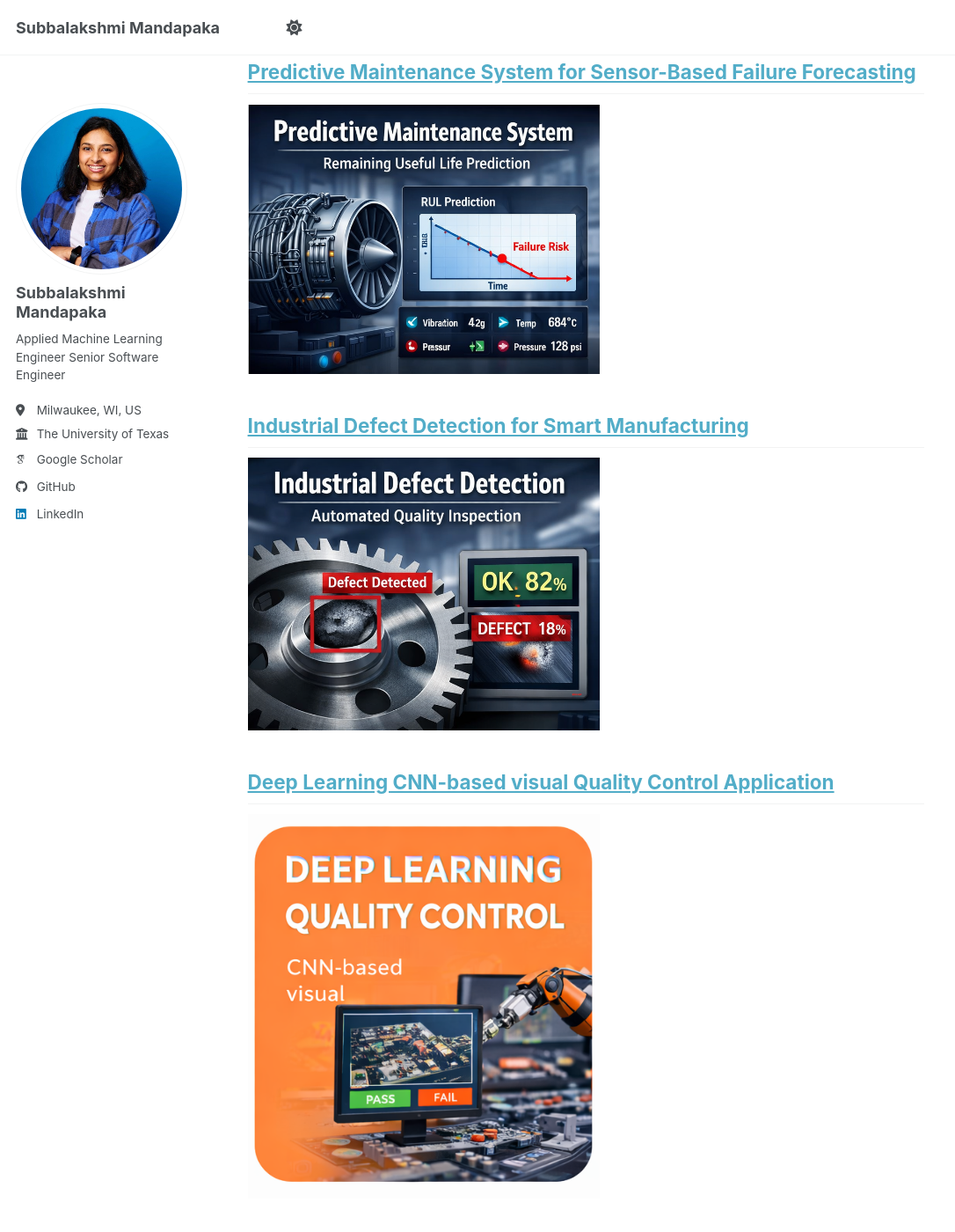
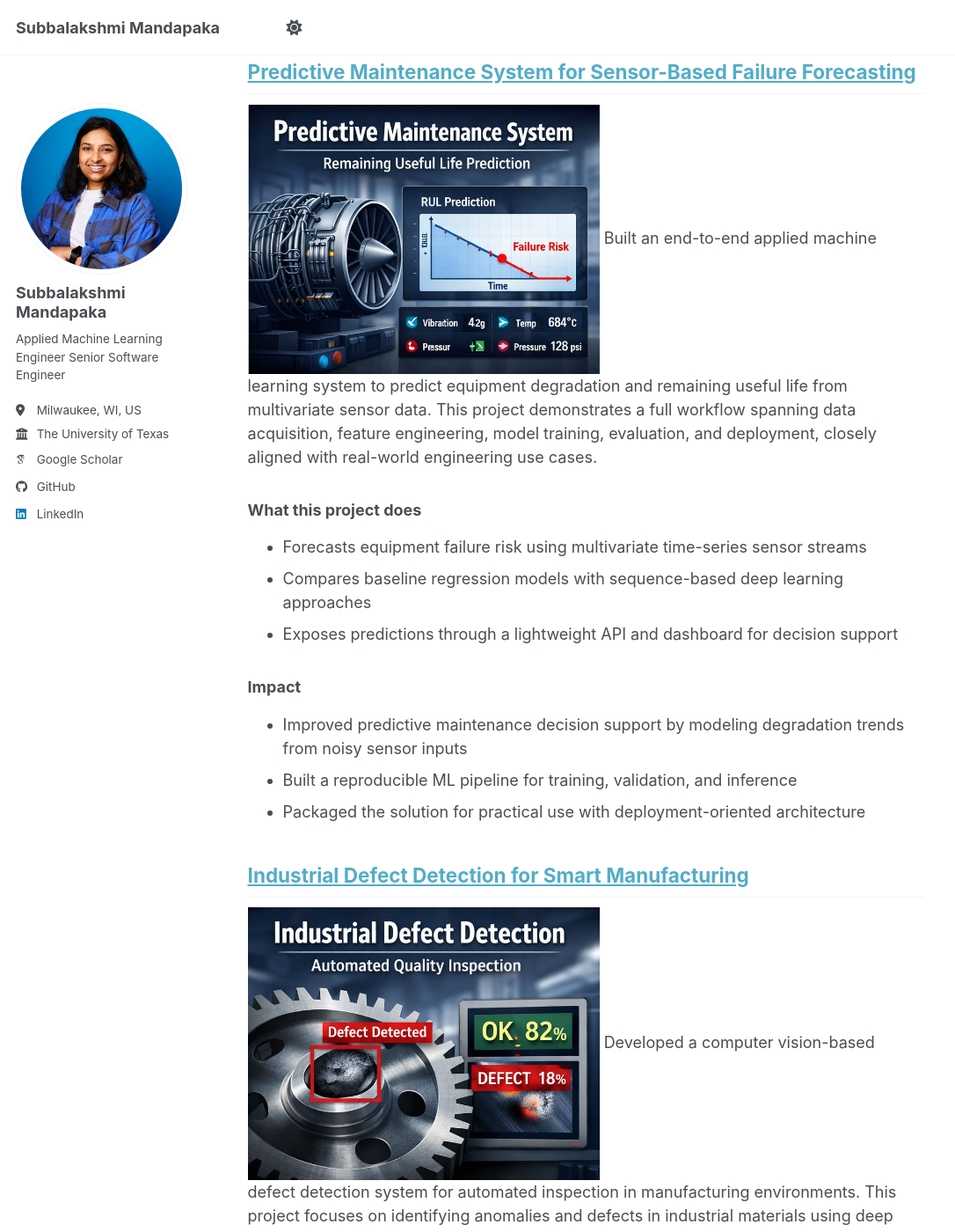
Before and after one commit to subba2048/subba2048.github.io, a Jekyll site: the page built from _pages/about.md, in a window 1280 px wide and 1400 px high, scrolled down 1521 px. Shown: the whole window at 88% size, without its empty margins (0-1086 px from the left). Built offline with Jekyll 4.4.1, drawn with Linux system fonts in a browser that asks for light colours; some web fonts are replaced; a script bundle is joined from its source files by our own code; library files that are not in the unit come from our copies; some of the changed text lies outside the part shown.

Commit message:
Update about.md

```diff
--- a/_pages/about.md
+++ b/_pages/about.md
@@ -42,18 +42,68 @@ Portfolio
 =======
 ## [Predictive Maintenance System for Sensor-Based Failure Forecasting](https://github.com/your-username/project-0 "GitHub"){:target="_blank"}
 <img src='/images/project-0.png.png' alt='Project-0 Image' style="width:400px;height:auto;">
+Built an end-to-end applied machine learning system to predict equipment degradation and remaining useful life from multivariate sensor data. This project demonstrates a full workflow spanning data acquisition, feature engineering, model training, evaluation, and deployment, closely aligned with real-world engineering use cases.
+
+### What this project does
+- Forecasts equipment failure risk using multivariate time-series sensor streams
+- Compares baseline regression models with sequence-based deep learning approaches
+- Exposes predictions through a lightweight API and dashboard for decision support
+
+### Impact
+- Improved predictive maintenance decision support by modeling degradation trends from noisy sensor inputs
+- Built a reproducible ML pipeline for training, validation, and inference
+- Packaged the solution for practical use with deployment-oriented architecture
 
 ## [Industrial Defect Detection for Smart Manufacturing](https://github.com/your-username/project-4 "GitHub"){:target="_blank"}
 <img src='/images/project-4.png' alt='Project-4 Image' style="width:400px;height:auto;">
+Developed a computer vision-based defect detection system for automated inspection in manufacturing environments. This project focuses on identifying anomalies and defects in industrial materials using deep learning models, simulating real-world quality control systems.
+
+### What this project does
+- Detects defects in industrial images using deep learning and anomaly detection techniques
+- Simulates automated quality inspection workflows used in manufacturing pipelines
+- Provides model predictions through a deployable inference pipeline
+
+### Impact
+- Built a scalable ML system for automated defect detection in manufacturing environments
+- Improved inspection efficiency by replacing manual review with model-based predictions
+- Designed a reproducible workflow for training, validation, and inference in computer vision systems
 
 ## [Deep Learning CNN-based visual Quality Control Application](https://github.com/your-username/project-1 "GitHub"){:target="_blank"}
 <img src='/images/project-1.png' alt='Project-1 Image' style="width:400px;height:auto;">
 
+### What this project does
+- Detects defects in manufacturing components using CNN-based image classification
+- Simulates automated inspection workflows for quality control in production environments
+- Processes real-world image data to identify defects and reduce reliance on manual inspection
+### Impact
+- Achieved 98.72% accuracy in defect detection, demonstrating viability for real-world deployment
+- Enabled automated quality inspection, reducing manual effort and improving consistency
+- Designed a scalable ML workflow for real-time industrial inspection systems
+
 ## [Recommendation System for Netflix Prize Data](https://github.com/subba2048/CSCI-6390-Recommender-System "GitHub"){:target="_blank"}
 <img src='/images/project-2.png' alt='Project-2 Image' style="width:400px;height:auto;">
+
+### What this project does
+- Predicts user preferences using **collaborative filtering and matrix factorization techniques**
+- Generates personalized recommendations based on user-item interaction patterns
+- Simulates large-scale recommendation systems used in streaming and e-commerce platforms
+
+### Impact
+- Achieved **RMSE of 0.87**, improving prediction accuracy for personalized recommendations
+- Demonstrated scalable design for **real-time recommendation pipelines**
+- Enabled **data-driven personalization**, improving user engagement and decision-making
 
 ## [Web Search Engine with information retrieval and query recommendation](https://github.com/subba2048/web-search-engine "GitHub"){:target="_blank"}
 <img src='/images/project-3.png' alt='Project-3 Image' style="width:400px;height:auto;">
 
+### What this project does
+- Retrieves relevant documents using **inverted indexing and NLP-based query processing**
+- Optimizes search relevance through **tokenization, ranking, and query refinement techniques**
+- Simulates scalable search systems for large document datasets
+
+### Impact
+- Improved retrieval speed by **2x** and relevance by **30%** through optimized indexing and ranking
+- Built a scalable architecture for **high-performance search over large datasets**
+- Enabled efficient information access through **NLP-driven search optimization**
 <!-- Example: editing a Markdown file for a talk
 ![Editing a Markdown file for a talk](/images/editing-talk.png) -->
```
